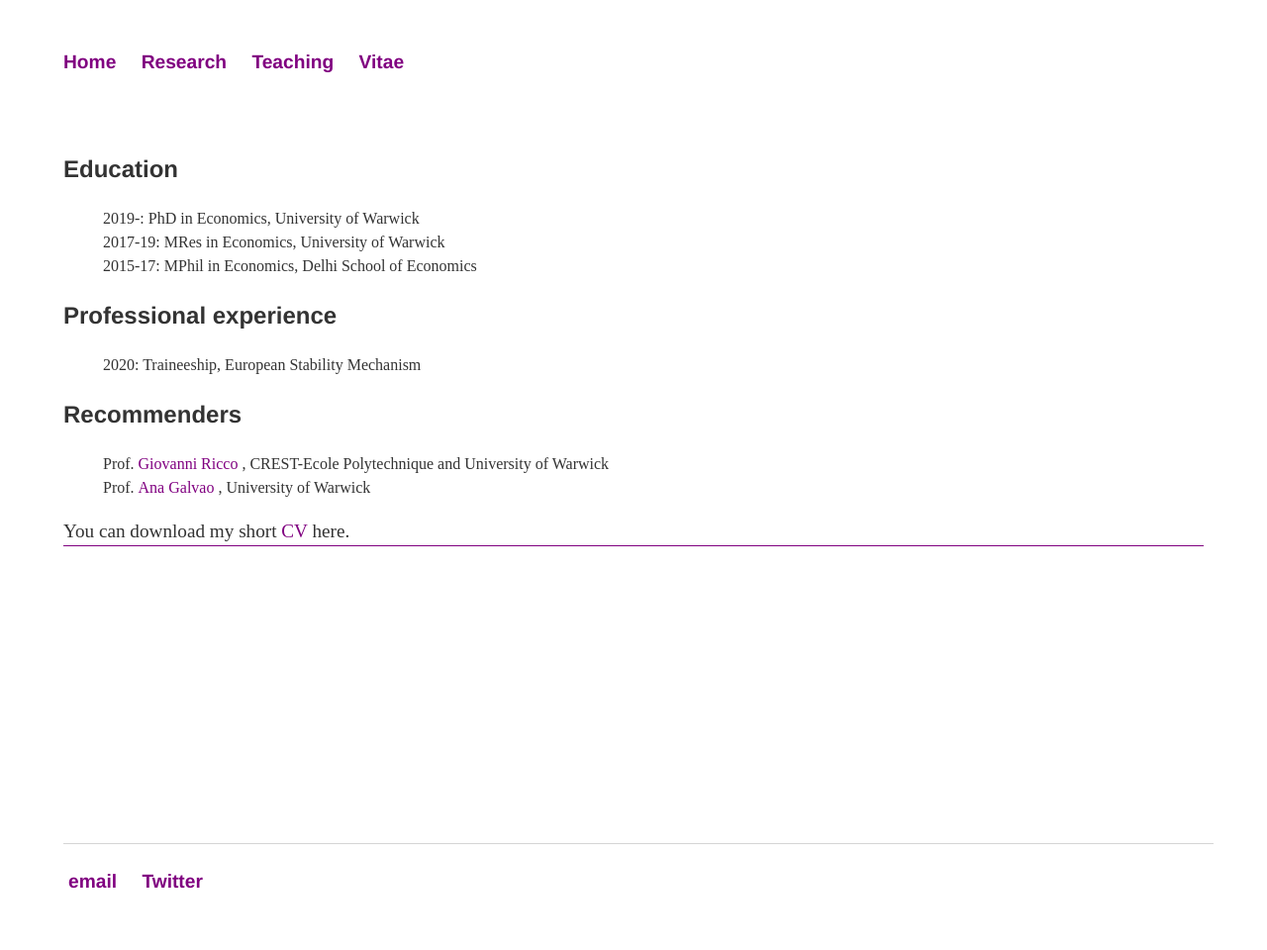
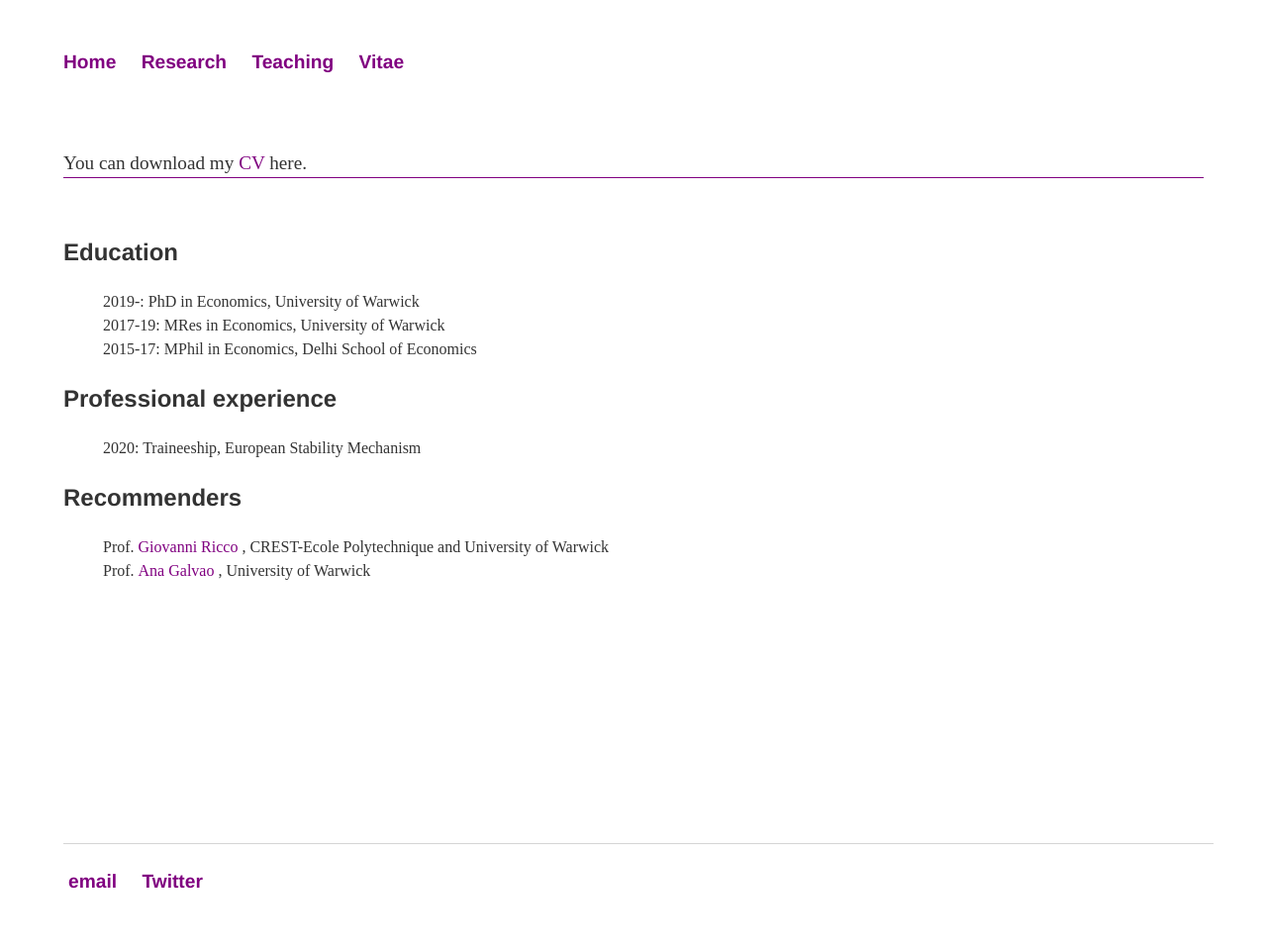
Before and after one commit to anshumaan-tuteja/anshumaan-tuteja.github.io, a Jekyll site: the page built from _pages/cv.html, in a window 1280 px wide. Shown: the whole page at 99% size. Built offline with Jekyll 4.4.1, drawn with Linux system fonts in a browser that asks for light colours.

Commit message:
Update cv.html

```diff
--- a/_pages/cv.html
+++ b/_pages/cv.html
@@ -5,6 +5,9 @@ title: CV
 
 <div class="blurb">
 
+	<!-- <p style="background-color:#e2e2e2;padding:10px;width:100vw;border-bottom: 0.25rem solid;border-bottom-color:purple;"> You can download my short <a href="../assets/CV/AT_June 2023.pdf"> CV </a> here. </p> -->
+	<p style="border-bottom: 0.1rem solid;border-bottom-color:purple;"> You can download my <a href="../assets/CV/AT_June 2023.pdf"> CV </a> here. </p>
+	<br>
 	<h3> Education </h3>
 	<ul style="list-style-type:none;">
 	<li> 2019-: PhD in Economics, University of Warwick </li>
@@ -23,6 +26,5 @@ title: CV
 	<li> Prof. <a href = "https://sites.google.com/site/anabgalvao/"> Ana Galvao </a>, University of Warwick </li>
 	</ul>
 
-	<!-- <p style="background-color:#e2e2e2;padding:10px;width:100vw;border-bottom: 0.25rem solid;border-bottom-color:purple;"> You can download my short <a href="../assets/CV/AT_June 2023.pdf"> CV </a> here. </p> -->
-	<p style="border-bottom: 0.1rem solid;border-bottom-color:purple;"> You can download my short <a href="../assets/CV/AT_June 2023.pdf"> CV </a> here. </p>
+
 </div>
```
